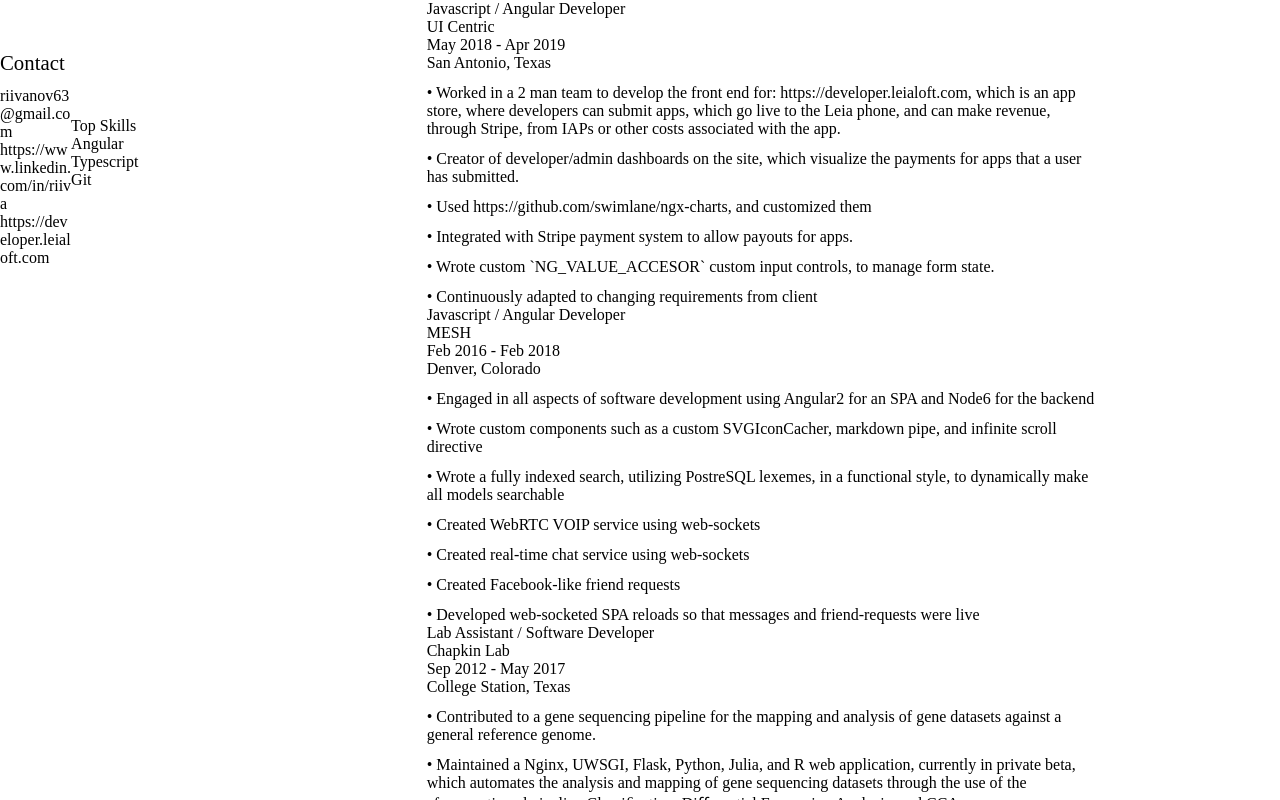
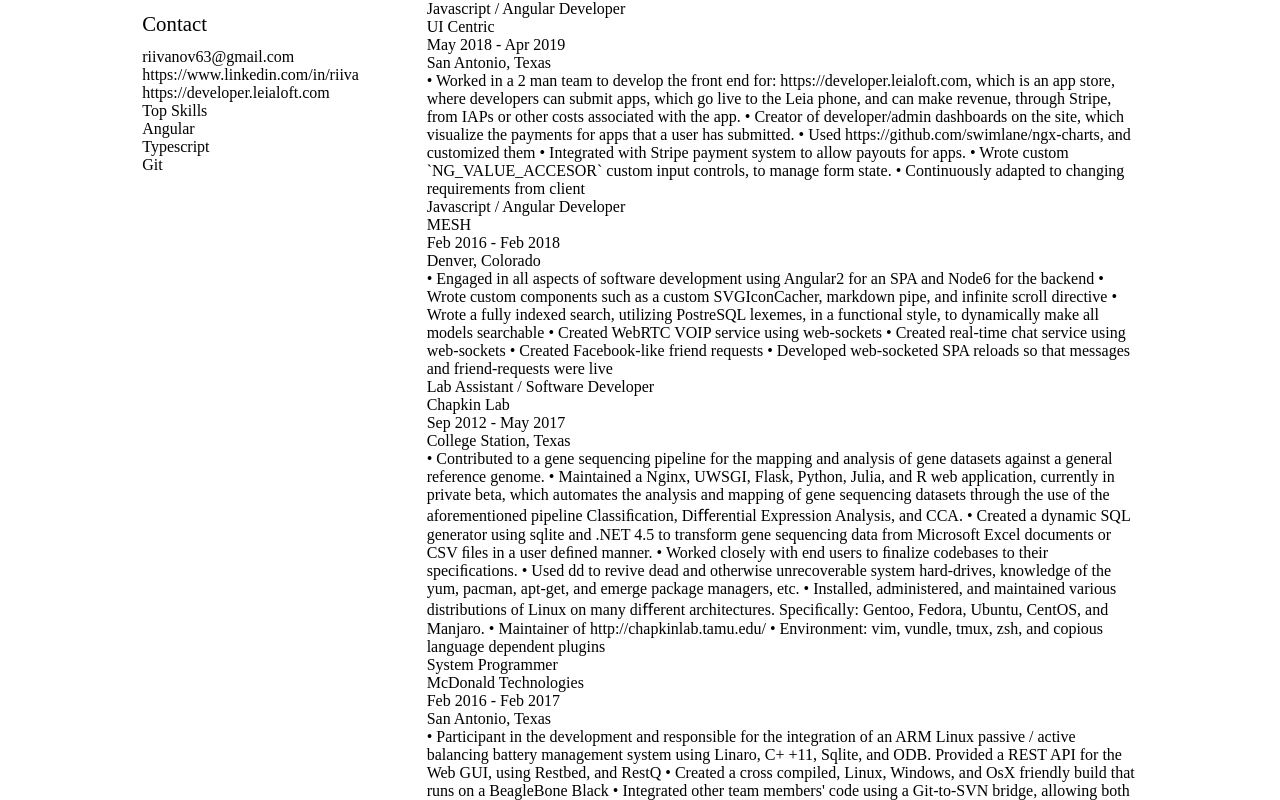
Before and after one commit to riivanov/riivanov.github.io, an Angular app: page / in a window 1280 px wide. Shown: the top 800 px of the page. Built offline with nearby package versions, Linux system fonts and the light colour scheme.

Commit message:
contact-skills spans second column

```diff
--- a/src/site/resume/contact-skills-container/contact-details/contact-details.component.scss
+++ b/src/site/resume/contact-skills-container/contact-details/contact-details.component.scss
@@ -1,7 +1,9 @@
 :host {
-  flex-direction: column;
-  align-self: center;
-  width: 80%;
+  display: grid;
+  grid-auto-flow: row;
+  // flex-direction: column;
+  // align-self: center;
+  // width: 80%;
 
   .header {
     font-size: 1.3rem;
--- a/src/site/resume/resume-page/resume-page.component.html
+++ b/src/site/resume/resume-page/resume-page.component.html
@@ -1,4 +1,6 @@
+<!-- <div class="contact"> -->
 <contact-skills-container class="contact"></contact-skills-container>
+<!-- </div> -->
 <experience
   class="exp"
   *ngFor="let exp of experiences"
--- a/src/site/resume/resume-page/resume-page.component.scss
+++ b/src/site/resume/resume-page/resume-page.component.scss
@@ -13,7 +13,11 @@
   }
 
   .contact {
-    grid-column: span auto;
+    // grid-column: span auto;
+    grid-row: span 9999;
+    grid-column: 2;
+    // grid-row-start: 1;
+    // grid-row-end: -1;
   }
   // .container {
   //   display: grid;
--- a/src/styles.scss
+++ b/src/styles.scss
@@ -8,7 +8,7 @@
 }
 
 html {
-  display: flex;
+  // display: flex;
   font-family: "Liberation Serif Regular";
   font-size: medium;
 
@@ -16,15 +16,15 @@
   height: auto;
   min-height: 100%;
   min-width: 100%;
-  * {
-    // https://stackoverflow.com/questions/13430897/how-to-override-font-boosting-in-mobile-chrome
-    max-height: 1000000rem;
-    word-break: break-word;
-  }
+  // * {
+  // https://stackoverflow.com/questions/13430897/how-to-override-font-boosting-in-mobile-chrome
+  // max-height: 1000000rem;
+  // word-break: break-word;
+  // }
 }
 
 body {
-  display: flex;
+  // display: flex;
   // flex-direction: column;
   // flex: 1 auto;
   margin: 0;
@@ -33,7 +33,7 @@
   min-height: 100%;
   min-width: 100%;
 
-  * {
-    display: flex;
-  }
+  // * {
+  //   display: flex;
+  // }
 }
```
